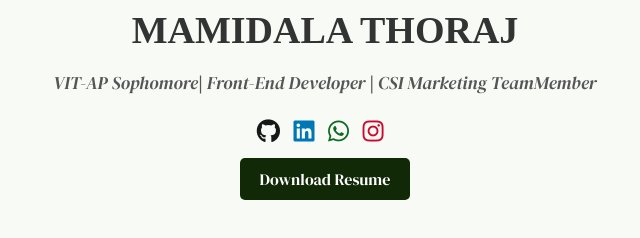
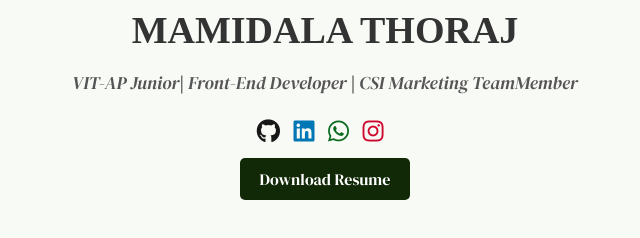
Before and after one commit to ThorajM/thoraj_portfolio, a plain HTML site: page index.html in a window 1280 px wide. Shown: the part 318-556 px from the top of the page, 315-955 px from the left. Drawn offline with Linux system fonts and the light colour scheme.

Commit message:
index.html

```diff
--- a/index.html
+++ b/index.html
@@ -38,7 +38,7 @@
                     <img src="IMG_7655.JPG" alt="Your Photo" class="img-fluid rounded mb-4">
                 </div>
                 <h2 class="name">MAMIDALA THORAJ</h2>
-                <p class="designation">VIT-AP Sophomore| Front-End Developer | CSI Marketing TeamMember</p>
+                <p class="designation">VIT-AP Junior| Front-End Developer | CSI Marketing TeamMember</p>
                 <div class="social-links">
                     <a href="https://github.com/ThorajM" target="_blank"><i class="fab fa-github"></i></a>
                     <a href="https://www.linkedin.com/in/thorajmamidala" target="_blank"><i class="fab fa-linkedin"></i></a>
```
